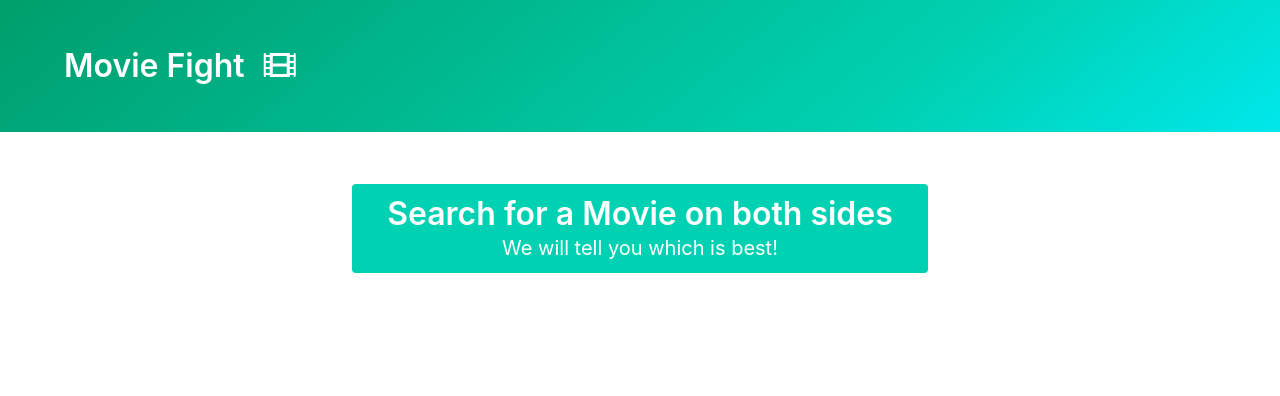
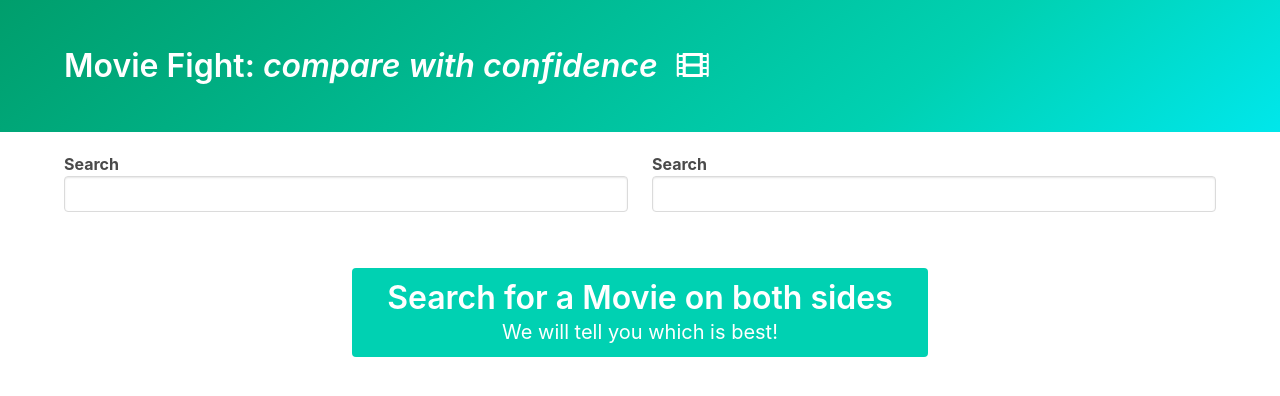
Before and after one commit to pjavadi84/movie-fight, a plain HTML site: page index.html in a window 1280 px wide. Drawn offline with nearby package versions, Linux system fonts and the light colour scheme.

Commit message:
adding autoCompleteConfig function to handle autocomplete functionality on two input values

```diff
--- a/index.html
+++ b/index.html
@@ -18,7 +18,8 @@
       <div class="hero-body">
         <div class="container">
           <h1 class="title">
-            Movie Fight
+            Movie Fight:
+            <h8><i>compare with confidence</i></h8>
             <span class="icon">
               <i class="fas fa-film"></i>
             </span>
--- a/index.js
+++ b/index.js
@@ -1,5 +1,4 @@
-createAutoComplete({
-    root: document.querySelector('.autocomplete'),
+const autoCompleteConfig = {
     renderOption(movie){
         const imgSrc = movie.Poster === 'N/A' ? '' : movie.Poster;
         return `
@@ -27,6 +26,17 @@ createAutoComplete({
 
             return response.data.Search;
     }
+}
+
+
+createAutoComplete({
+    ...autoCompleteConfig,
+    root: document.querySelector('#left-autocomplete'),
+});
+
+createAutoComplete({
+    ...autoCompleteConfig,
+    root: document.querySelector('#right-autocomplete'),
 });
 
 const onMovieSelect = async movie => {
```
